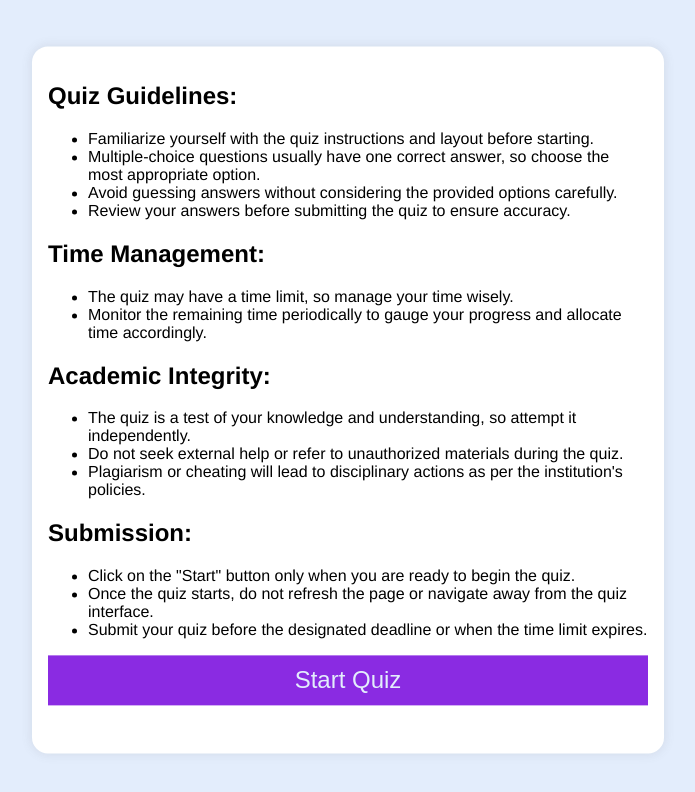
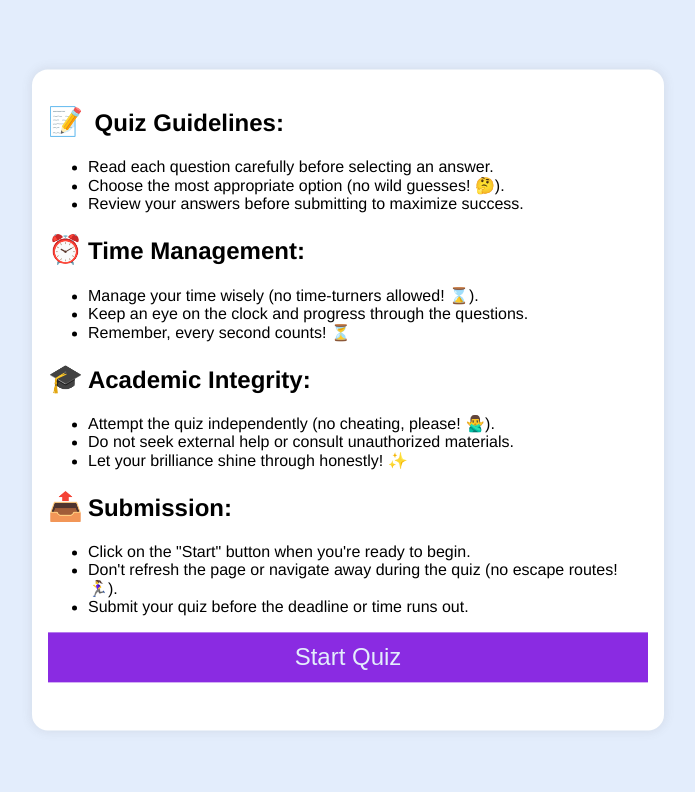
Before and after one commit to AhsanAmi/Quiz-Applicatoin, a website with bundled scripts: page dist/index.html in a window 1280 px wide. Shown: the whole page, without its empty margins (292-987 px from the left). Built offline with nearby package versions, Linux system fonts and the light colour scheme.

Commit message:
Emojis
Add emojis for sense of humor

```diff
--- a/src/index.js
+++ b/src/index.js
@@ -9,6 +9,7 @@ let score = 0;
 // DOM elements
 const questionContainer = document.getElementById( "question-container" );
 const rulesContainer = document.getElementById( "rules-and-regulations-container" );
+const resultContainer = document.getElementById( "end-quiz-container" );
 const questionElement = document.getElementById( "question" );
 const optionsElement = document.getElementById( "options" );
 const startButton = document.getElementById( "start-btn" );
@@ -17,6 +18,7 @@ const nextButton = document.getElementById( "next-btn" );
 const submitButton = document.getElementById( "submit-btn" );
 const restartButton = document.getElementById( "restart-btn" );
 const resultElement = document.getElementById( "result" );
+
 // Start the quiz
 startButton.addEventListener( "click", () => {
 	startButton.style.display = "none";
@@ -50,6 +52,7 @@ submitButton.addEventListener("click", () => {
 		questionContainer.style.display = "none";
 		resultElement.textContent = `Your score: ${score}/${quizQuestions.length}`;
 		restartButton.style.display = "inline-block";
+		resultContainer.style.display = "inline-block";
 		submitButton.style.display = "none";
 		prevButton.style.display = "none";
 	  }
--- a/src/main.css
+++ b/src/main.css
@@ -123,3 +123,10 @@ button {
 .no-copy {
 	user-select: none;
   }
+  .emoji {
+	font-size: 28px;
+	margin-right: 5px;
+  }
+  #end-quiz-container{
+	display: none;
+  }
--- a/src/questionArray.js
+++ b/src/questionArray.js
@@ -1,28 +1,34 @@
-// Sample quiz questions
-const quizQuestions = [ {
-	question: "Q:1 What is the capital of France?"
-	, options: [ "Paris", "London", "Berlin", "Rome" ]
-	, answer: "Paris"
-}, {
-	question: "Q:2 Who painted the Mona Lisa?"
-	, options: [ "Leonardo da Vinci", "Pablo Picasso", "Vincent van Gogh", "Michelangelo" ]
-	, answer: "Leonardo da Vinci"
-}, {
-	question: "Q:3 What is the largest planet in our solar system?"
-	, options: [ "Jupiter", "Mars", "Earth", "Saturn" ]
-	, answer: "Jupiter"
-}, {
-	question: "Q:4 Which country won the FIFA World Cup in 2018?"
-	, options: [ "France", "Brazil", "Germany", "Spain" ]
-	, answer: "France"
-}, {
-	question: "Q:5 Who wrote the Harry Potter book series?"
-	, options: [ "J.K. Rowling", "Stephen King", "George R.R. Martin", "Dan Brown" ]
-	, answer: "J.K. Rowling"
-}, {
-	question: "Q:6 What is the chemical symbol for gold?"
-	, options: [ "Au", "Ag", "Fe", "Cu" ]
-	, answer: "Au"
-}, ];
+const quizQuestions = [
+    {
+      question: "Q:1 What is the capital of France? 🇫🇷",
+      options: ["Paris", "London", "Berlin", "Rome"],
+      answer: "Paris"
+    },
+    {
+      question: "Q:2 Who painted the Mona Lisa? 🎨",
+      options: ["Leonardo da Vinci", "Pablo Picasso", "Vincent van Gogh", "Michelangelo"],
+      answer: "Leonardo da Vinci"
+    },
+    {
+      question: "Q:3 What is the largest planet in our solar system? 🪐",
+      options: ["Jupiter", "Mars", "Earth", "Saturn"],
+      answer: "Jupiter"
+    },
+    {
+      question: "Q:4 Which country won the FIFA World Cup in 2018? ⚽️🏆",
+      options: ["France", "Brazil", "Germany", "Spain"],
+      answer: "France"
+    },
+    {
+      question: "Q:5 Who wrote the Harry Potter book series? 📚✨",
+      options: ["J.K. Rowling", "Stephen King", "George R.R. Martin", "Dan Brown"],
+      answer: "J.K. Rowling"
+    },
+    {
+      question: "Q:6 What is the chemical symbol for gold? ⚗️",
+      options: ["Au", "Ag", "Fe", "Cu"],
+      answer: "Au"
+    }
+  ];
 
-export default quizQuestions;
+  export default quizQuestions;
```
Also changed, not shown: dist/index.html, dist/main.js.
